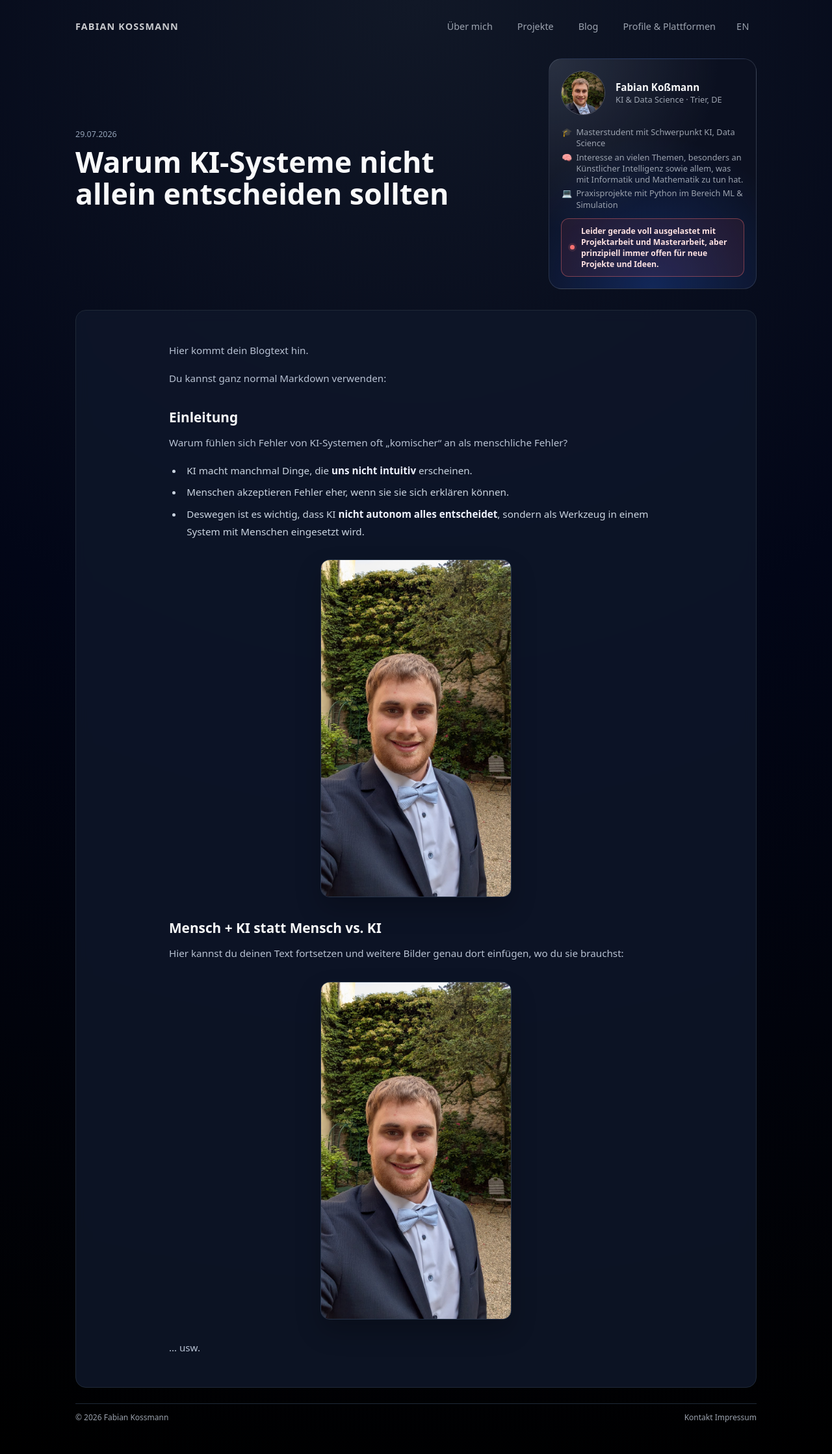
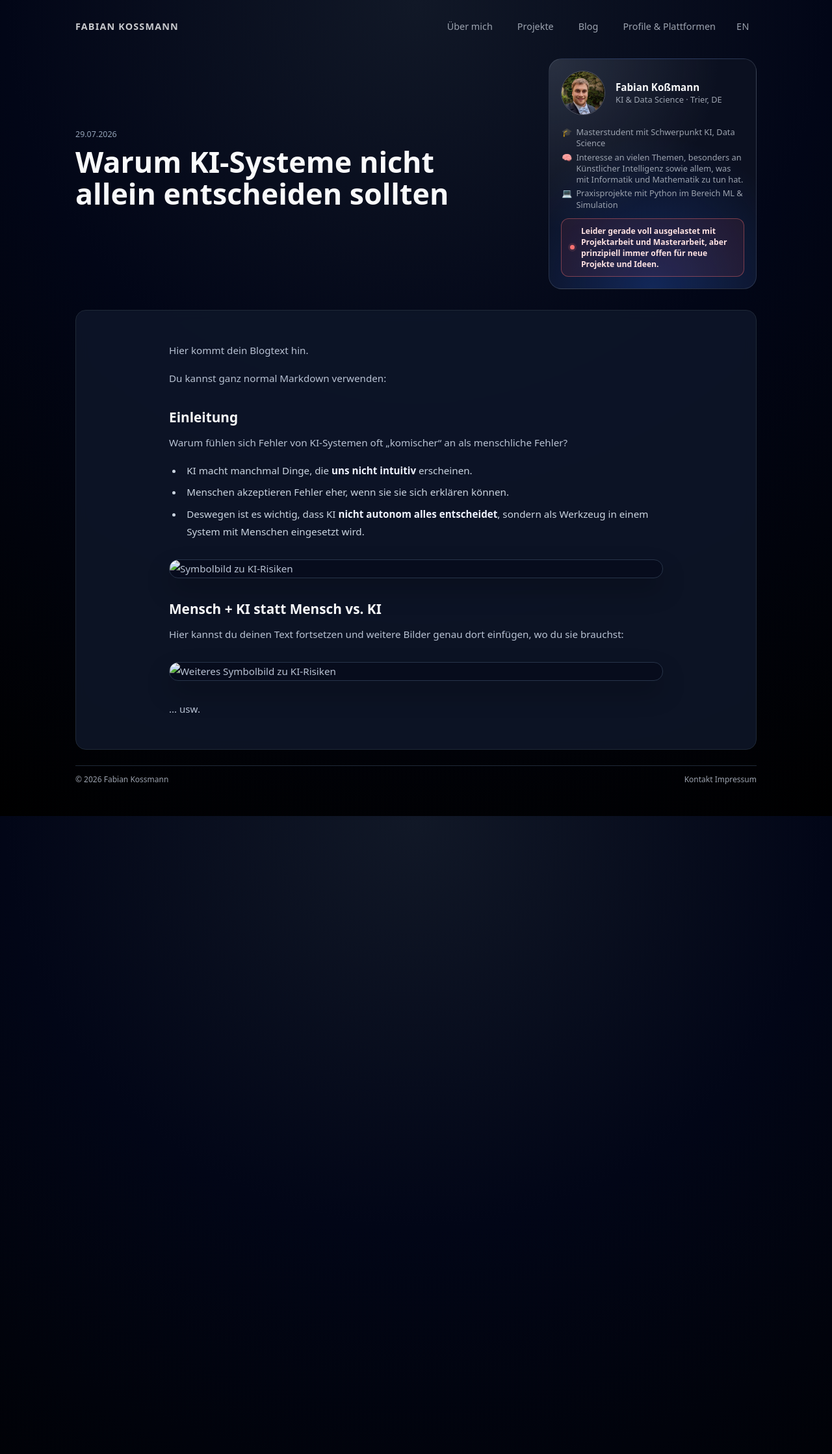
Before and after one commit to kossmanf/fabians-website, a Jekyll site: the page built from posts/blogpost1.md, in a window 1280 px wide. Shown: the whole page at 65% size. Built offline with Jekyll 4.4.1, drawn with Linux system fonts in a browser that asks for light colours.

Commit message:
Sync German blog content

```diff
--- a/posts/blogpost1.md
+++ b/posts/blogpost1.md
@@ -19,12 +19,12 @@ Warum fühlen sich Fehler von KI-Systemen oft „komischer“ an als menschliche
 - Menschen akzeptieren Fehler eher, wenn sie sie sich erklären können.
 - Deswegen ist es wichtig, dass KI **nicht autonom alles entscheidet**, sondern als Werkzeug in einem System mit Menschen eingesetzt wird.
 
-![Symbolbild zu KI-Risiken](/assets/img/blog/de/b1.jpg)
+![Symbolbild zu KI-Risiken](/assets/assets/img/blog/de/blog/de/b1.jpg)
 
 ## Mensch + KI statt Mensch vs. KI
 
 Hier kannst du deinen Text fortsetzen und weitere Bilder genau dort einfügen, wo du sie brauchst:
 
-![Weiteres Symbolbild zu KI-Risiken](/assets/img/blog/b2.jpg)
+![Weiteres Symbolbild zu KI-Risiken](/assets/assets/img/blog/de/blog/b2.jpg)
 
 ... usw.
```
Also changed, not shown: posts/Bild blog.md (+1 -1 lines), posts/beispiel-blogpost.md (+2 -2 lines).
